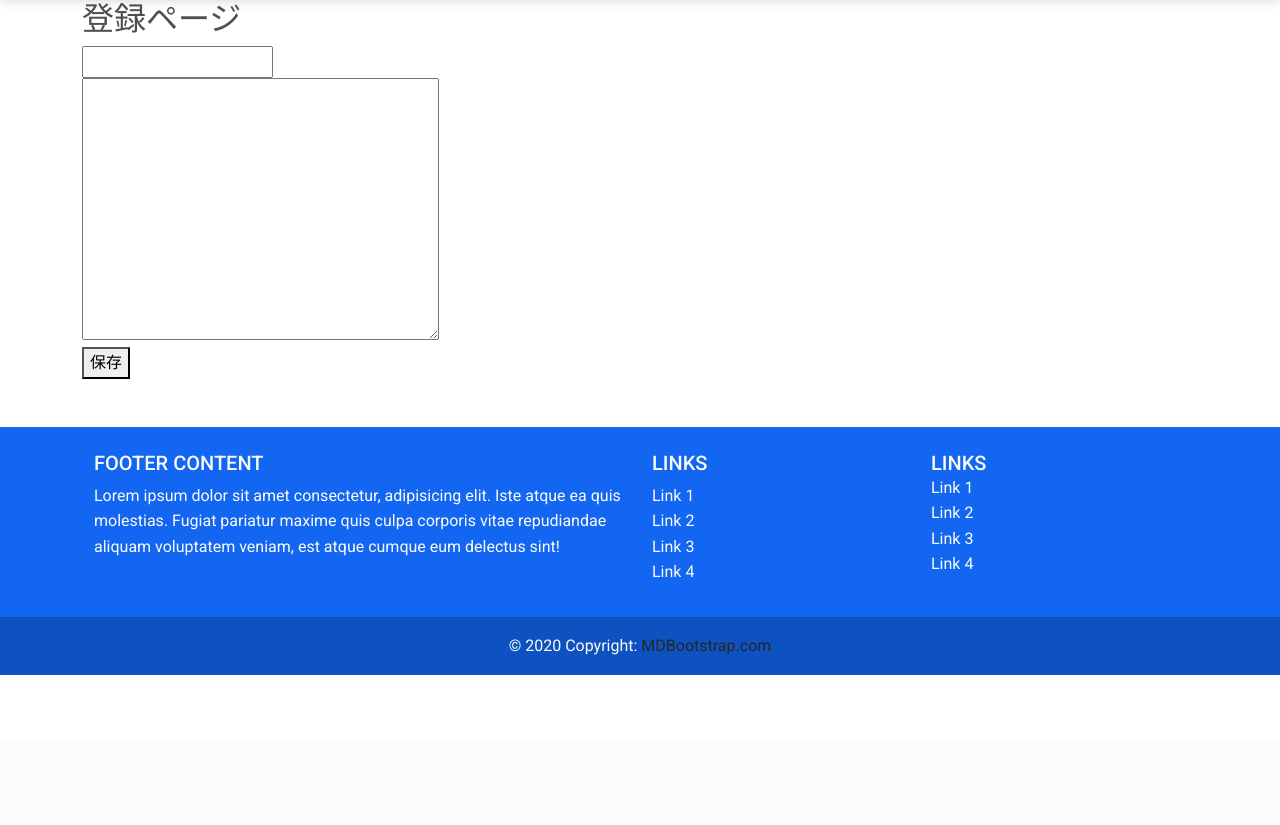
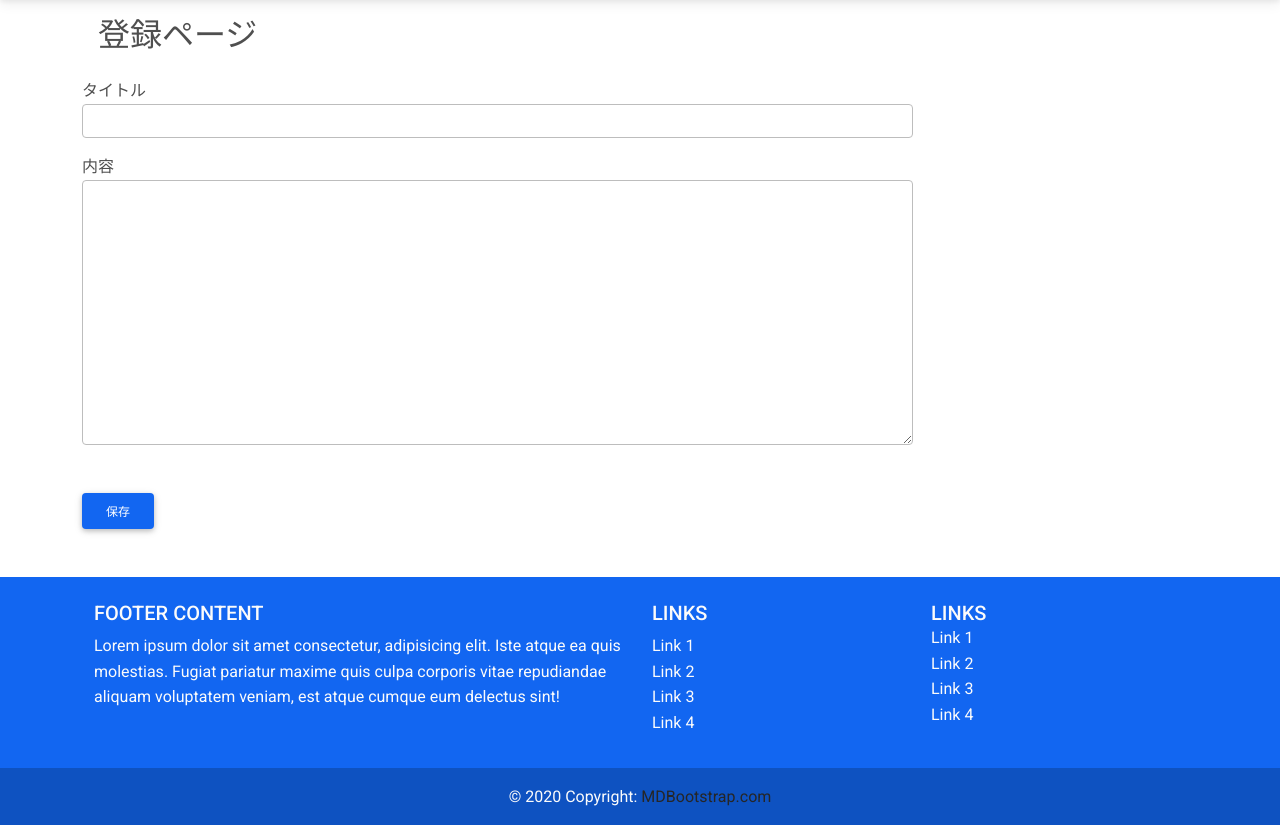
Before and after one commit to kei-1011/django-first-blog-app, a Django app: page /post_create in a window 1280 px wide. Shown: the part 59-884 px from the top of the page. Before the commit the page ends 734 px from the top, so only its background shows below. Run offline with Django 3.2, Linux system fonts and the light colour scheme; some libraries are stand-ins or nearby versions.

Commit message:
Modify the design of the submission form.

```diff
--- a/myapp/forms.py
+++ b/myapp/forms.py
@@ -5,4 +5,11 @@ from .models import Post
 class PostForm(forms.ModelForm):
   class Meta:
     model = Post
-    fields = ('title','content')
+    fields = ('title', 'content')
+
+# 　class呼び出し時に実行
+  def __init__(self, *args, **kwargs):
+    super().__init__(*args, **kwargs)
+    # 各フィールドにクラスを付与
+    for field in self.fields.values():
+      field.widget.attrs['class'] = 'form-control'
--- a/myapp/templates/myapp/post_form.html
+++ b/myapp/templates/myapp/post_form.html
@@ -1,15 +1,23 @@
 {% extends 'myapp/base.html' %}
 {% block content %}
-
-<h2>登録ページ</h2>
-
-<form action='' method='post'>
-  {% csrf_token %}
-  {{ form.title }}
-  <br>
-  {{ form.content }}
-  <br>
-  <button type='submit'>保存</button>
-</form>
+<div class='row'>
+  <div class='col-md-9'>
+    <h2 class='p-3'>登録ページ</h2>
+    <form action='' method='post'>
+      {% csrf_token %}
+      <div class="form-group mb-3">
+        <label for="title">タイトル</label>
+        {{ form.title }}
+      </div>
+      <div class="form-group mb-5">
+      <label for="content">内容</label>
+        {{ form.content }}
+      </div>
+      <div class="form-group">
+        <button type="button" class="btn btn-primary">保存</button>
+      </div>
+    </form>
+  </div>
+</div>
 
 {% endblock %}
```
